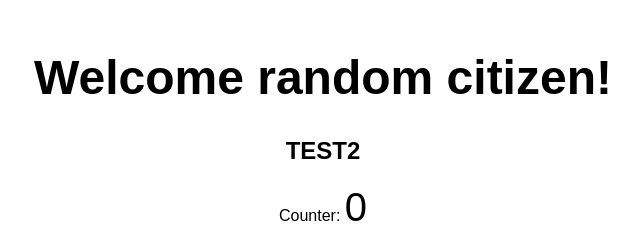
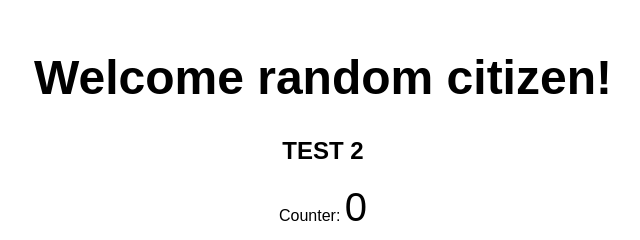
Before and after one commit to djoksa4/very-simple-webapp-CLOUD, a plain HTML site: page frontend/index.html in a window 1280 px wide. Shown: the top 240 px of the page, 317-957 px from the left. Drawn offline with Linux system fonts and the light colour scheme; no server answers.

Commit message:
github actions frontend test 4

```diff
--- a/frontend/index.html
+++ b/frontend/index.html
@@ -9,7 +9,7 @@
 
 <body>
     <h1>Welcome random citizen!</h1>
-    <h2>TEST2</h2>
+    <h2>TEST 2</h2>
     <p>Counter: <span id="counter">0</span></p>
     <button onclick="incrementCounter()">Increment Counter</button>
     <script src="script.js"></script>
```
Also changed, not shown: 1 other file.
